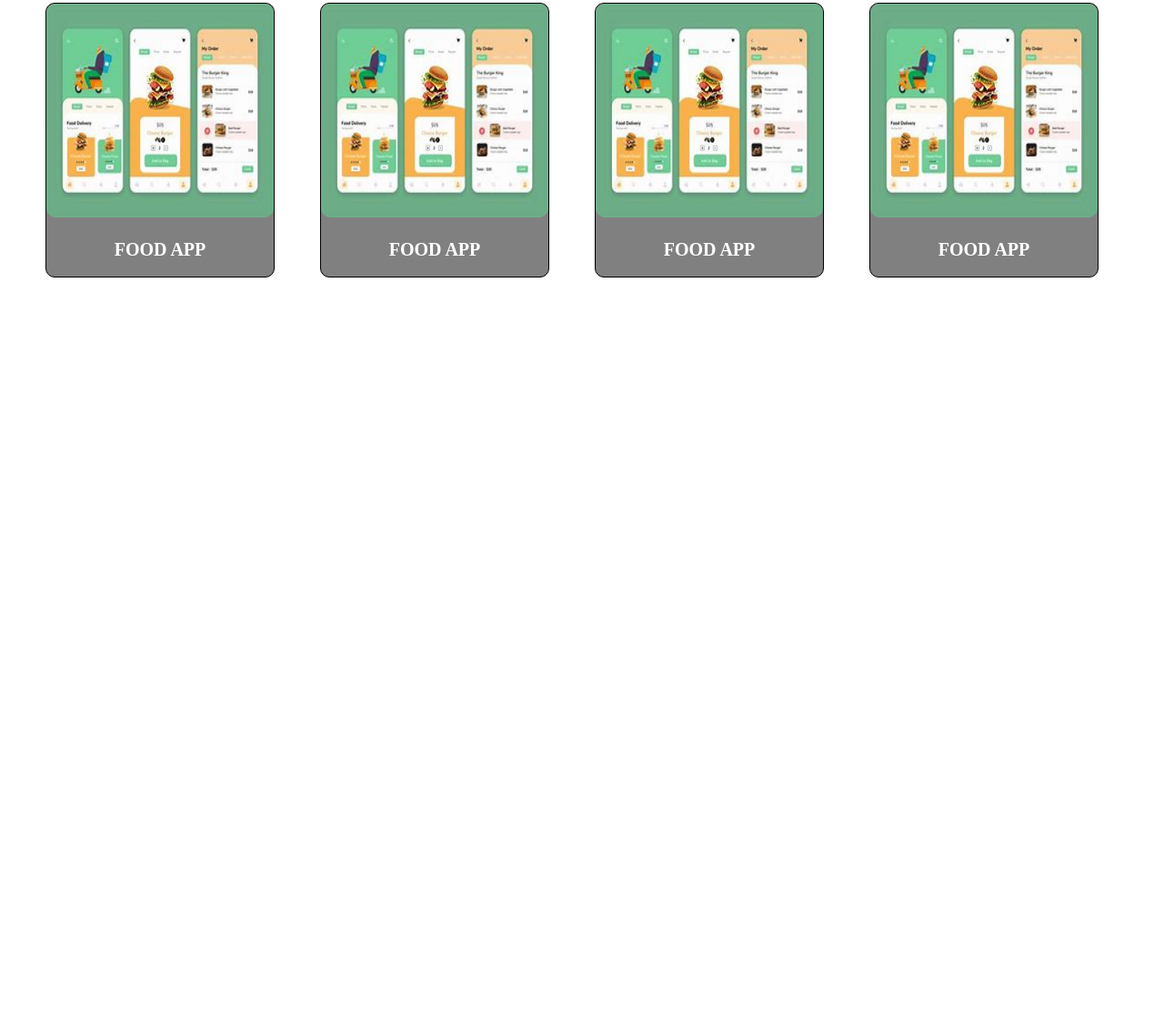
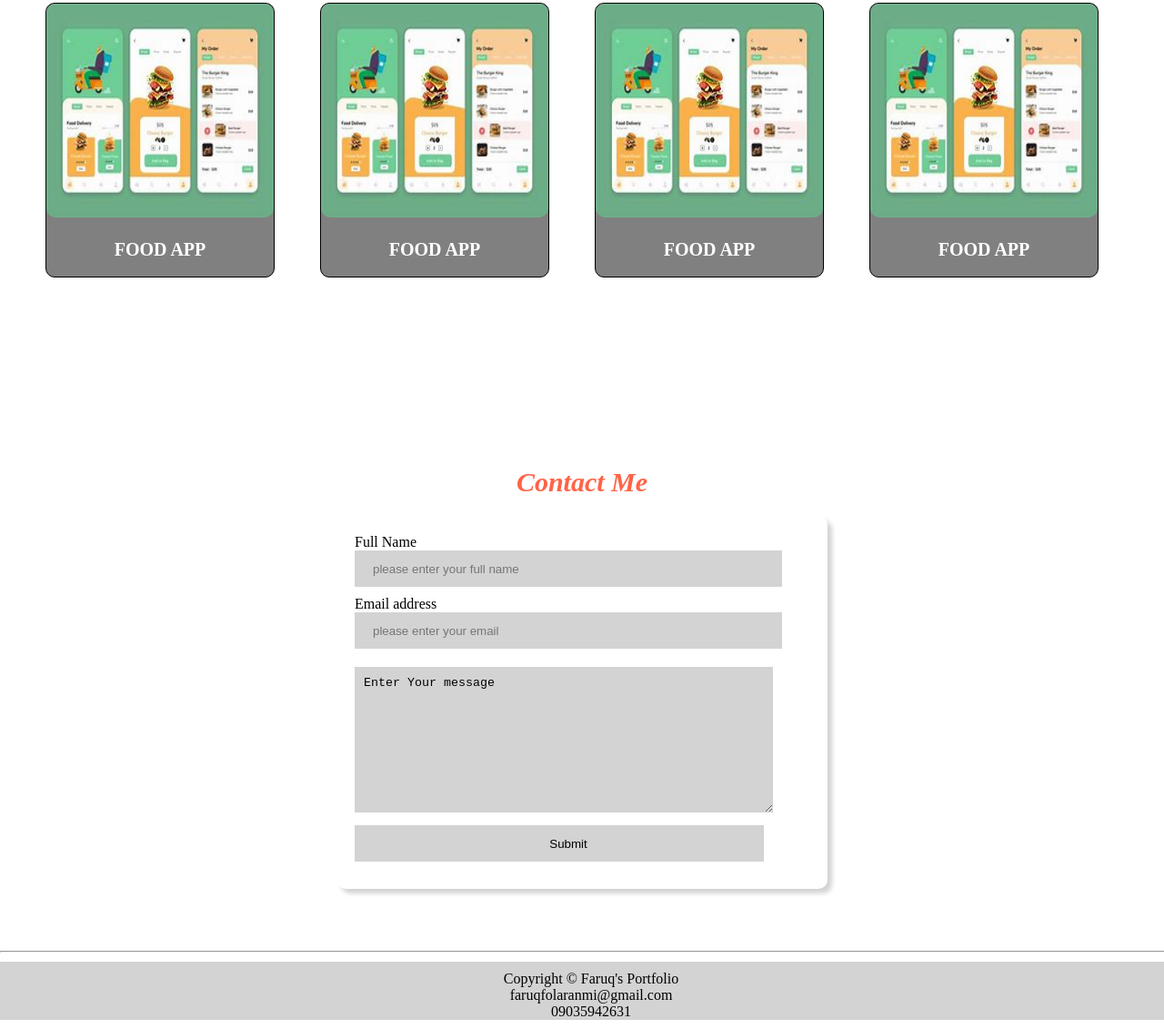
Before and after one commit to Fruq05/Portfolio, a plain HTML site: page index.html in a window 1280 px wide. Shown: the part 1973-3104 px from the top of the page at 91% size. Before the commit the page ends 2378 px from the top, so only its background shows below. Drawn offline with Linux system fonts and the light colour scheme.

Commit message:
contact me added

```diff
--- a/index.html
+++ b/index.html
@@ -85,5 +85,25 @@
 
         </div>
     </article>
+    <main class="Contact" id="contact" class="contact">
+
+            <div class="form-container">
+                <h3 class="contact-header">Contact Me</h3>
+                <form action="">
+                    <label for="">Full Name</label>
+                    <input type="text" placeholder="please enter your full name"><br>
+                    <label for="">Email address</label>
+                    <input type="text" placeholder="please enter your email"><br>
+                    <textarea name="" id="" cols="30" rows="10">Enter Your message</textarea><br>
+                    <input type="submit">
+                </form>
+            </div>
+    </main><hr>
+
+    <footer>
+        <p>Copyright &copy; Faruq's Portfolio</p>
+        <p>faruqfolaranmi@gmail.com</p>
+        <p>09035942631</p>
+    </footer>
 </body>
 </html>
--- a/styles.css
+++ b/styles.css
@@ -118,7 +118,7 @@ main{
 
 .project-class{
     width: 100%;
-    height: 80vh;
+    height: auto;
 }
 
 .project-header{
@@ -160,3 +160,67 @@ main{
     margin-top: 20px;
     color: white;
 }
+
+.contact{
+    width: 100%;
+    height: auto;
+    background-color: whitesmoke;
+    padding: 50px;
+}
+
+.contact-header{
+    text-align: center;
+    font-style: italic;
+    font-size: 30px;
+    color: tomato;
+    margin-top: 40px;
+}
+
+form{
+    width: 500px;
+   /* border: 2px solid; */
+   padding: 20px;
+   height: auto;
+   border-radius: 10px;
+   box-shadow: 5px 5px 5px lightgrey;
+   background-color: white;
+   margin-top: 20px;
+}
+
+input{
+    height: 40px;
+    width: 90%;
+    border: none;
+    margin-bottom: 10px;
+    padding-left: 20px;
+    background-color: lightgray;
+
+}
+
+textarea{
+    width: 90%;
+    margin-top: 10px;
+    margin-bottom: 10px;
+    border: none;
+    padding-left: 10px;
+    background-color: lightgray;
+    padding-top: 10px;
+}
+
+.form-container{
+    display: flex;
+    align-items: center;
+    justify-content: center;
+    flex-direction: column;
+
+}
+
+footer{
+    margin-top: 10px;
+    margin-bottom: 10px;
+    padding-left: 10px;
+    padding-top: 10px;
+    align-items: center;
+    background-color: lightgray;
+    text-align: center;
+}
```
